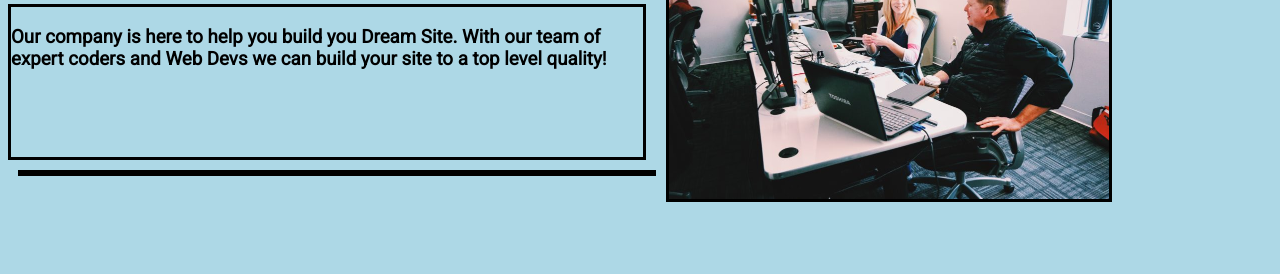
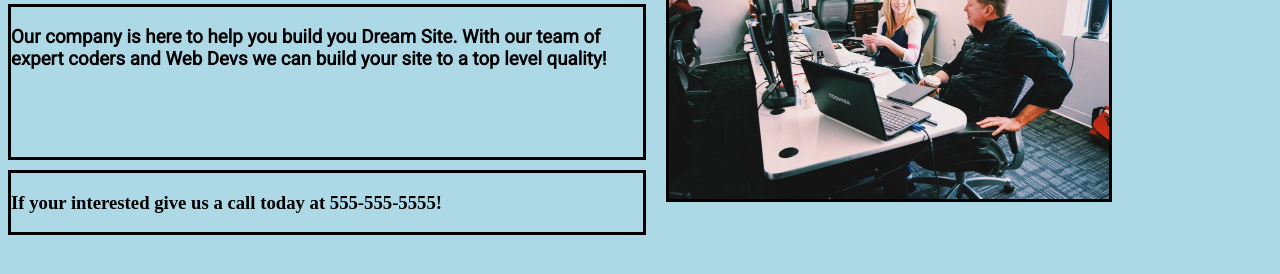
Before and after one commit to MoosemanFTW/fsw-100, a plain HTML site: page week4/website/website.html in a window 1280 px wide. Shown: the part 118-392 px from the top of the page. Drawn offline with Linux system fonts and the light colour scheme.

Commit message:
ass. done

```diff
--- a/week4/website/website.html
+++ b/week4/website/website.html
@@ -19,7 +19,7 @@
             <img class='img' src='Coders.jpg' />
         </article>
         <section id='sec'>
-
+            <h3>If your interested give us a call today at 555-555-5555!</h3>
         </section>
 
         </main>
--- a/week4/website/webstyle.css
+++ b/week4/website/webstyle.css
@@ -36,6 +36,6 @@ body{
 }
 #sec{
     border: solid black;
-    margin: 10px;
+    margin: 10px 10px 10px 0px;
     width: 50%;
 }
```
